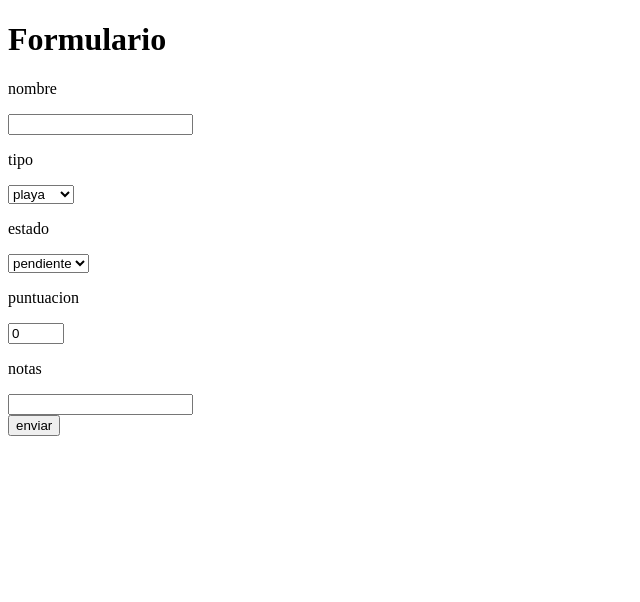
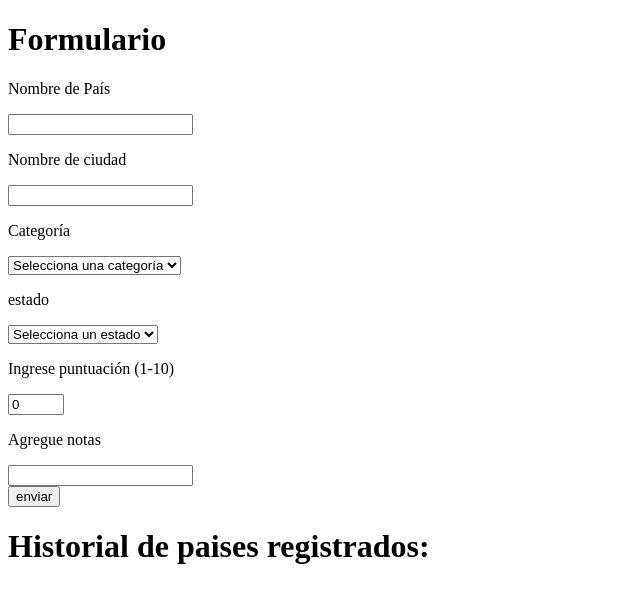
Before and after one commit to marianacastanedar/proyecto-viajes, a React (Vite) app: page / in a window 1280 px wide. Shown: the top 602 px of the page, without its empty margins (0-640 px from the left). Built offline with nearby package versions, Linux system fonts and the light colour scheme.

Commit message:
cambio de valores en las variables para adecuarlas al tema de viajes (ciudad y destino), ademas de adaptar la vista de tarjeta

```diff
--- a/src/App.jsx
+++ b/src/App.jsx
@@ -1,6 +1,6 @@
 import { useState, useEffect } from "react";
 import Formulario from "./components/FormularioItem";
-import VerItem from "./components/ListaItems"
+import ListaItems from "./components/ListaItems"
 
 function App() {
     const [items, setItems] = useState(
@@ -13,18 +13,19 @@ function App() {
     const agregarItem = (nuevo) => {
         setItems([...items, nuevo]);
     }
-    const [texto, setTexto] = useState("");
+    /*
+  const [activo, setActivo] = useState(true);
+
+    const archivarItem = (item) => {
+        item.setActivo = false
+    } */
 
 
     return (
-
         <div>
             <Formulario agregarItem={agregarItem} />
-            <VerItem items={items} />
-
+            <ListaItems items={items} />
         </div>
-
-
     );
 }
 
--- a/src/components/FormularioItem.jsx
+++ b/src/components/FormularioItem.jsx
@@ -3,15 +3,14 @@ import { useState, useEffect } from "react";
 
 
 function Formulario({ agregarItem }) {
-    const [texto, setTexto] = useState("");
-    const [nombre, setNombre] = useState("");
+    const [pais, setPais] = useState("");
+    const [ciudad, setCiudad] = useState("");
     const [categoriaID, setCategoriaID] = useState("");
     const [estado, setEstado] = useState("");
     const [puntuacion, setPuntuacion] = useState(0);
     const [notas, setNotas] = useState("");
-
-
-
+    //const [activo, setActivo] = useState(true);
+    //falta fecha registro, fecha actividad, atributos, activo
 
     return (
         <div>
@@ -21,7 +20,8 @@ function Formulario({ agregarItem }) {
                 e.preventDefault();
                 const nuevoItem = {
                     id: crypto.randomUUID(),
-                    nombre,
+                    pais,
+                    ciudad,
                     categoriaID,
                     estado,
                     puntuacion,
@@ -29,29 +29,41 @@ function Formulario({ agregarItem }) {
                 }
                 agregarItem(nuevoItem);
 
-                setNombre("");
+                setPais("");
+                setCiudad("");
                 setCategoriaID("");
                 setEstado("");
                 setPuntuacion(0)
                 setNotas("")
             }}>
                 <div>
-                    <p>nombre</p>
+                    <p>Nombre de País</p>
                     <input
-                        value={nombre}
-                        onChange={(e) => setNombre(e.target.value)}
+                        value={pais}
+                        onChange={(e) => setPais(e.target.value)}
                     />
                 </div>
 
                 <div>
-                    <p>tipo</p>
+                    <p>Nombre de ciudad</p>
+                    <input
+                        value={ciudad}
+                        onChange={(e) => setCiudad(e.target.value)}
+                    />
+                </div>
+
+                <div>
+                    <p>Categoría</p>
                     <select
                         value={categoriaID}
                         onChange={(e) => setCategoriaID(e.target.value)}
                     >
-                        <option>playa</option>
-                        <option>ciudad</option>
-                        <option>bosque</option>
+                        <option value="" disabled>Selecciona una categoría</option> //para que salga seleccionar pero disabled para que no se seleccione
+                        <option>Ciudad</option>
+                        <option>Naturaleza</option>
+                        <option>Playa</option>
+                        <option>Histórico</option>
+                        <option>Gastronómico</option>
                     </select>
                 </div>
 
@@ -61,13 +73,14 @@ function Formulario({ agregarItem }) {
                         value={estado}
                         onChange={(e) => setEstado(e.target.value)}
                     >
-                        <option>pendiente</option>
-                        <option>visitado</option>
+                        <option value="" disabled>Selecciona un estado</option>
+                        <option>Planeado</option>
+                        <option>Visitado</option>
                     </select>
                 </div>
 
                 <div>
-                    <p>puntuacion</p>
+                    <p>Ingrese puntuación (1-10)</p>
                     <input
                     type="number"
                     min="0"
@@ -78,7 +91,7 @@ function Formulario({ agregarItem }) {
                 </div>
 
                 <div>
-                    <p>notas</p>
+                    <p>Agregue notas</p>
                     <input
                         value={notas}
                         onChange={(e) => setNotas(e.target.value)}
--- a/src/components/ItemCard.jsx
+++ b/src/components/ItemCard.jsx
@@ -0,0 +1,13 @@
+function VerItem({ item }) {
+    return (
+        <div style={{ backgroundColor: "#f1e4ff"}}>
+            <p>Pais: {item.pais}</p>
+            <p>Ciudad: {item.ciudad}</p>
+            <p>Categoría: {item.categoriaID}</p>
+            <p>Estado: {item.estado}</p>
+            <p>Puntuación: {item.puntuacion}</p>
+            <p>Notas: {item.notas}</p>
+        </div>
+    )
+}
+export default VerItem;
--- a/src/components/ListaItems.jsx
+++ b/src/components/ListaItems.jsx
@@ -1,17 +1,14 @@
-function VerItem({ items }) {
+import VerItem from "./ItemCard"
+
+function ListaItems({ items }) {
   return (
     <div>
+      <h1>Historial de paises registrados:</h1>
       {items.map(item =>
-        <div key={item.id}>
-          <p>{item.nombre}</p>
-          <p>{item.categoriaID}</p>
-          <p>{item.estado}</p>
-          <p>{item.puntuacion}</p>
-          <p>{item.notas}</p>
-        </div>
+          (<VerItem key={item.id} item={item} />)
       )}
     </div>
 
   )
 }
-export default VerItem;
+export default ListaItems;
```
